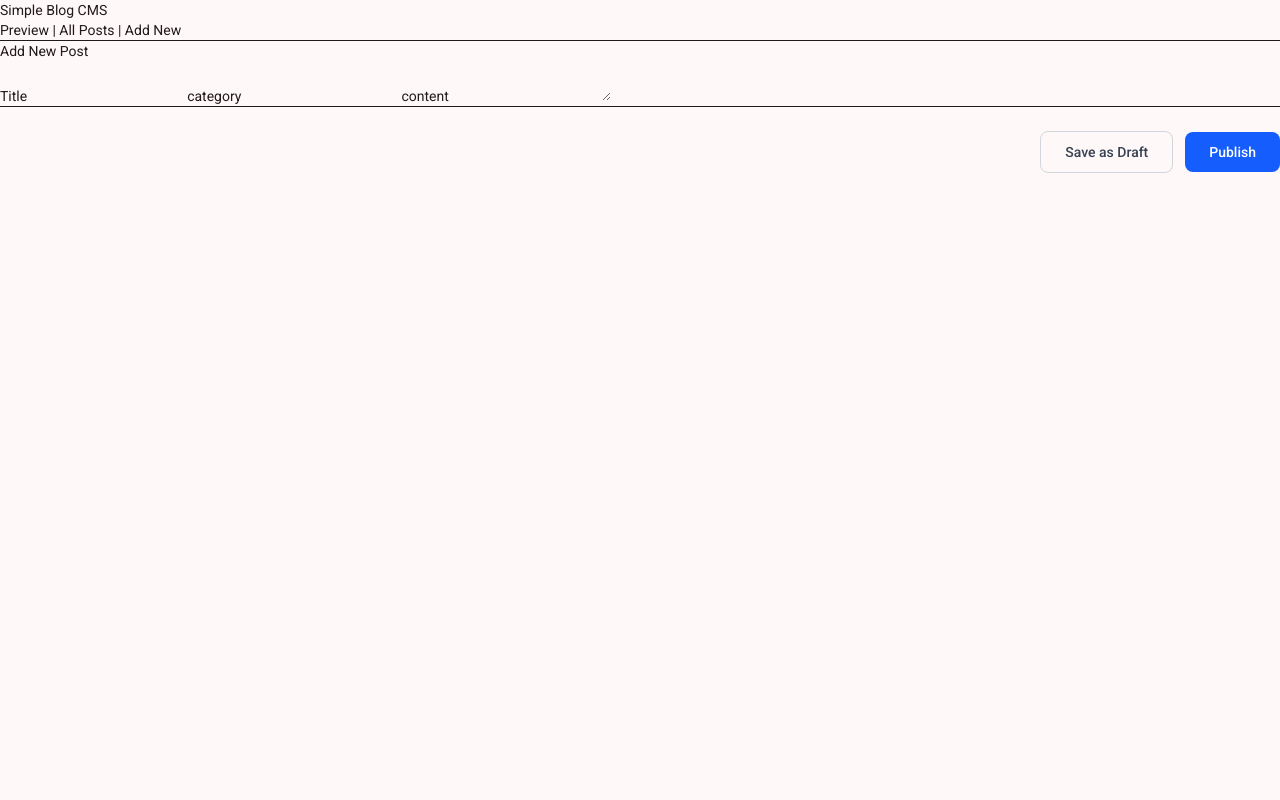
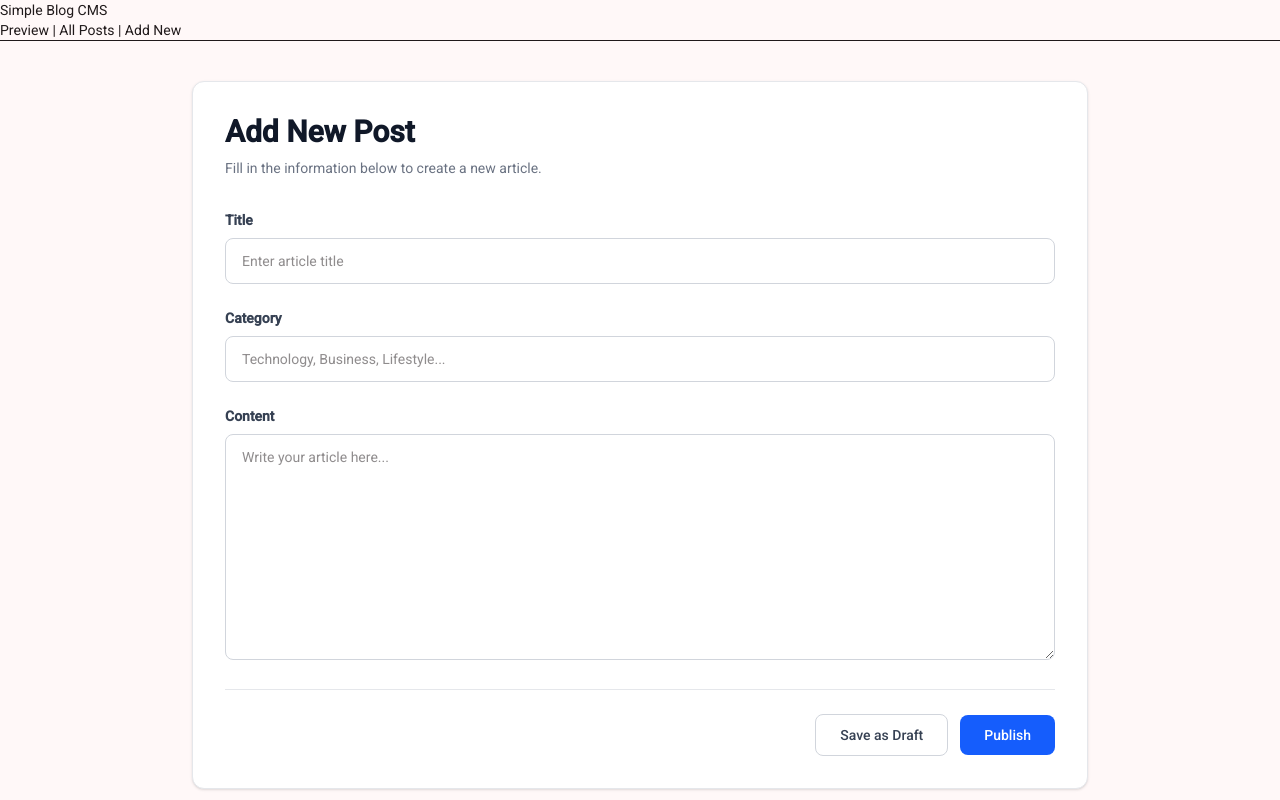
Before and after one commit to Shercosta/sharingvision_fe, an Angular app: page /posts/new in a window 1280 px wide. Built offline with nearby package versions, Linux system fonts and the light colour scheme.

Commit message:
chore: beautify add post

```diff
--- a/src/app/pages/add-post/add-post.html
+++ b/src/app/pages/add-post/add-post.html
@@ -1,20 +1,60 @@
-<h2>Add New Post</h2>
+<div class="mx-auto mt-10 max-w-4xl">
+  <div class="rounded-xl border border-gray-200 bg-white p-8 shadow-sm">
+    <div class="mb-8">
+      <h2 class="text-3xl font-bold text-gray-900">Add New Post</h2>
+      <p class="mt-2 text-gray-500">Fill in the information below to create a new article.</p>
+    </div>
 
     @if (article(); as article) {
-  <form>
-    <!-- title -->
-    <label for="title">Title</label>
-    <input type="text" id="title" name="title" [(ngModel)]="article.title" />
+      <form class="space-y-6">
+        <!-- Title -->
+        <div>
+          <label for="title" class="mb-2 block text-sm font-semibold text-gray-700"> Title </label>
 
-    <!-- category -->
-    <label for="category">category</label>
-    <input type="text" id="category" name="category" [(ngModel)]="article.category" />
+          <input
+            type="text"
+            id="title"
+            name="title"
+            [(ngModel)]="article.title"
+            placeholder="Enter article title"
+            class="w-full rounded-lg border border-gray-300 px-4 py-3 outline-none transition focus:border-blue-500 focus:ring-2 focus:ring-blue-200"
+          />
+        </div>
 
-    <!-- content -->
-    <label for="content">content</label>
-    <textarea name="content" id="content" [(ngModel)]="article.content"></textarea>
+        <!-- Category -->
+        <div>
+          <label for="category" class="mb-2 block text-sm font-semibold text-gray-700">
+            Category
+          </label>
 
-    <div class="flex items-center justify-end gap-3 border-t pt-6">
+          <input
+            type="text"
+            id="category"
+            name="category"
+            [(ngModel)]="article.category"
+            placeholder="Technology, Business, Lifestyle..."
+            class="w-full rounded-lg border border-gray-300 px-4 py-3 outline-none transition focus:border-blue-500 focus:ring-2 focus:ring-blue-200"
+          />
+        </div>
+
+        <!-- Content -->
+        <div>
+          <label for="content" class="mb-2 block text-sm font-semibold text-gray-700">
+            Content
+          </label>
+
+          <textarea
+            id="content"
+            name="content"
+            rows="10"
+            [(ngModel)]="article.content"
+            placeholder="Write your article here..."
+            class="w-full rounded-lg border border-gray-300 px-4 py-3 outline-none transition focus:border-blue-500 focus:ring-2 focus:ring-blue-200"
+          ></textarea>
+        </div>
+
+        <!-- Buttons -->
+        <div class="flex items-center justify-end gap-3 border-t border-gray-200 pt-6">
           <button
             type="button"
             (click)="saveDraft()"
@@ -33,3 +73,5 @@
         </div>
       </form>
     }
+  </div>
+</div>
```
Lines whose indentation alone changed are shown as unchanged.
